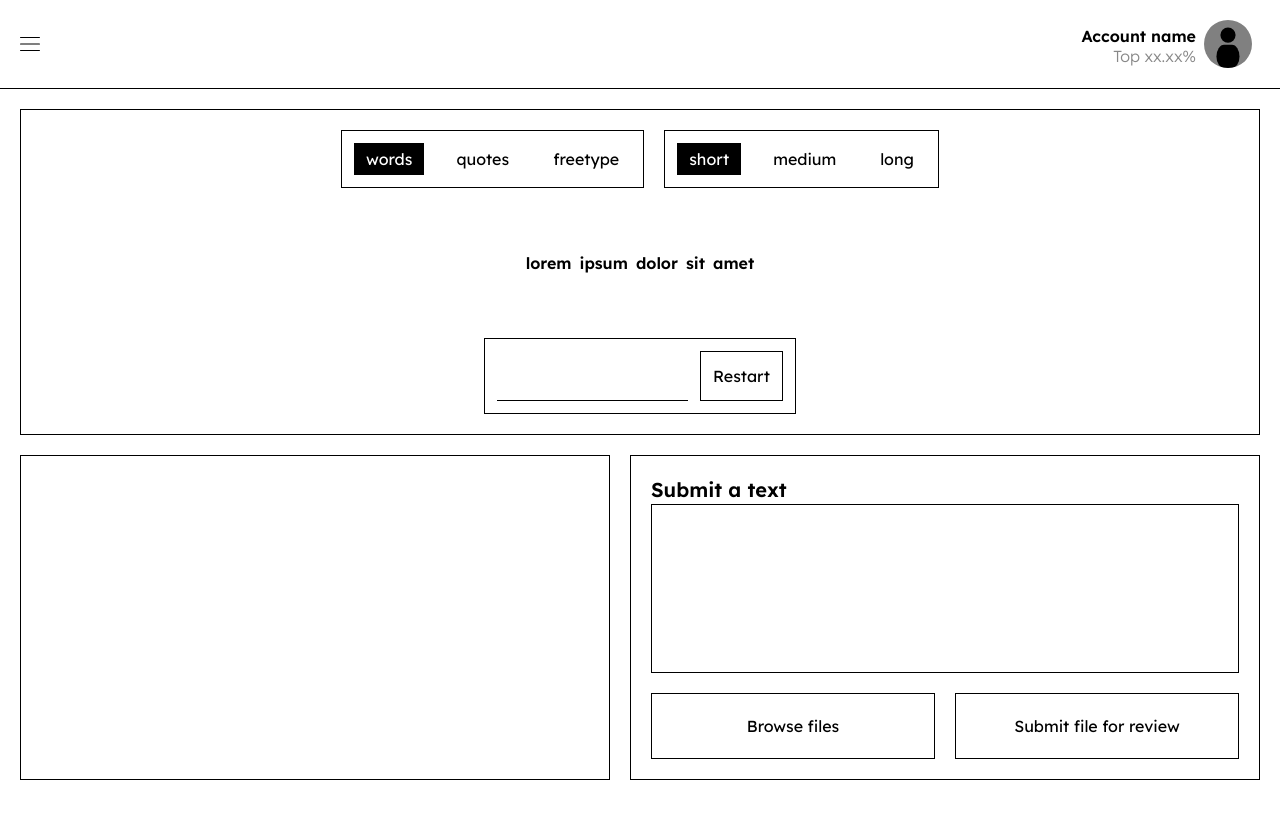
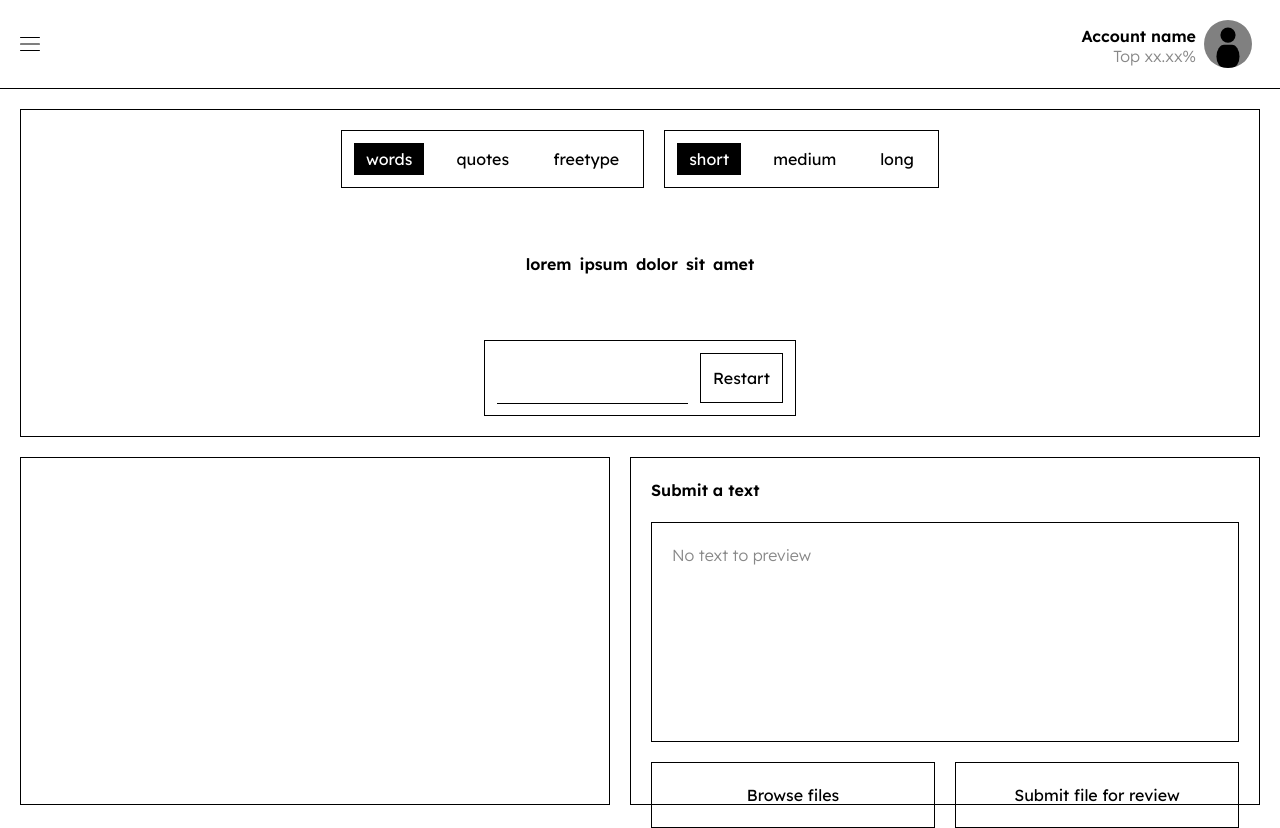
Before and after one commit to thorbert-anson-shi/tzoom, a Next.js app: page / in a window 1280 px wide. Before the commit the page ends 800 px from the top, so only its background shows below. Built offline with nearby package versions, Linux system fonts and the light colour scheme.

Commit message:
Fixed preview box resize bug

```diff
--- a/src/app/page.tsx
+++ b/src/app/page.tsx
@@ -1,9 +1,14 @@
-import FileSubmissionPanel from "@/components/file-submission-panel";
+"use client";
+
+import FileSubmissionPanel, {
+  FileSubmissionModal,
+} from "@/components/file-submission-panel";
 import StatisticsPanel from "@/components/statistics-panel";
 import TestArea from "@/components/test-panel";
-import Image from "next/image";
+import { useState } from "react";
 
 export default function Home() {
+  const [modalIsOpen, setModalOpen] = useState<boolean>(false);
   return (
     <>
       <div className="z-0 flex h-screen w-screen flex-col space-y-5 p-3 md:p-5">
@@ -12,9 +17,13 @@ export default function Home() {
         </div>
         <div id="bottom" className="flex h-1/2 flex-row space-x-3 md:space-x-5">
           <StatisticsPanel />
-          <FileSubmissionPanel />
+          <FileSubmissionPanel setModalOpen={setModalOpen} />
         </div>
       </div>
+      <FileSubmissionModal
+        setModalOpen={setModalOpen}
+        modalIsOpen={modalIsOpen}
+      />
     </>
   );
 }
--- a/src/components/file-submission-panel.tsx
+++ b/src/components/file-submission-panel.tsx
@@ -1,34 +1,30 @@
-export default function FileSubmissionPanel() {
-  const handleFormSubmit = async (formData: FormData) => {
-    "use server";
-    const rawFormData = {
-      text: formData.get("text"),
-      file: formData.get("file"),
-    };
-    const text = formData.get("text") as string;
-    console.log(text);
-  };
+interface FileSubmissionPanelProps {
+  setModalOpen: (isOpen: boolean) => void;
+}
 
+export default function FileSubmissionPanel({
+  setModalOpen,
+}: FileSubmissionPanelProps) {
   return (
     <div
       id="file submission"
-      className="flex flex-1 flex-col border border-black p-3 md:p-5"
+      className="flex flex-1 flex-col space-y-3 border border-black p-3 md:space-y-5 md:p-5"
     >
-      <h1 className="text-xl">Submit a text</h1>
-      <form
-        action={handleFormSubmit}
-        className="flex h-full flex-col space-y-3 md:space-y-5"
-      >
+      <h1>Submit a text</h1>
+      <div className="flex h-full flex-col space-y-3 md:space-y-5">
         <div
           id="preview-box"
-          className="flex-[4] border border-black p-3 md:p-5"
+          className="h-64 overflow-scroll border border-black p-3 md:h-56 md:p-5"
         >
-          <p>{}</p>
+          <h2 id="preview">No text to preview</h2>
         </div>
-        <div id="button-group" className="flex flex-row space-x-3 md:space-x-5">
+        <div
+          id="button-group"
+          className="flex flex-1 flex-row space-x-3 md:space-x-5"
+        >
           <label
             htmlFor="text-submit"
-            className="default-font flex-1 cursor-pointer border border-black p-3 text-center hover:bg-neutral-300 md:p-5"
+            className="default-font flex flex-1 cursor-pointer flex-col justify-center border border-black p-3 text-center align-middle hover:bg-neutral-300 md:p-5"
           >
             Browse files
           </label>
@@ -38,15 +34,69 @@ export default function FileSubmissionPanel() {
             name="text-submit"
             id="text-submit"
             className="hidden"
+            onChange={(e) => {
+              let files = e.target.files;
+
+              if (files) {
+                let reader = new FileReader();
+                reader.readAsText(files[0], "UTF-8");
+                reader.onload = () => {
+                  console.log(reader.result);
+                  document.getElementById("preview")!.innerText =
+                    reader.result as string;
+                };
+              } else {
+                console.error("No file selected");
+              }
+            }}
           />
           <button
-            type="submit"
             className="default-font flex-1 border border-black p-3 hover:bg-neutral-300 md:p-5"
+            onClick={(e) => {
+              e.preventDefault();
+              setModalOpen(true);
+            }}
           >
             Submit file for review
           </button>
         </div>
-      </form>
+      </div>
     </div>
   );
 }
+
+interface FileSubmissionModalProps {
+  modalIsOpen: boolean;
+  setModalOpen: (isOpen: boolean) => void;
+}
+
+export function FileSubmissionModal({
+  modalIsOpen,
+  setModalOpen,
+}: FileSubmissionModalProps) {
+  return (
+    <div className={`${modalIsOpen ? "" : "hidden"}`}>
+      <div
+        id="modal"
+        className="fixed left-1/2 top-1/2 z-10 h-1/2 w-1/2 -translate-x-1/2 -translate-y-1/2 border border-black bg-white"
+      >
+        <div
+          id="modal-content"
+          className="fixed left-1/2 top-1/2 -translate-x-1/2 -translate-y-1/2 transform"
+        >
+          <button
+            id="close-modal"
+            className="default-font border border-black p-3 hover:bg-red-300 md:p-5"
+            onClick={() => setModalOpen(false)}
+          >
+            Close
+          </button>
+        </div>
+      </div>
+      <div
+        id="blur"
+        className="fixed left-0 top-0 z-0 h-screen w-screen backdrop-blur-sm"
+      />
+    </div>
+  );
+}
```
